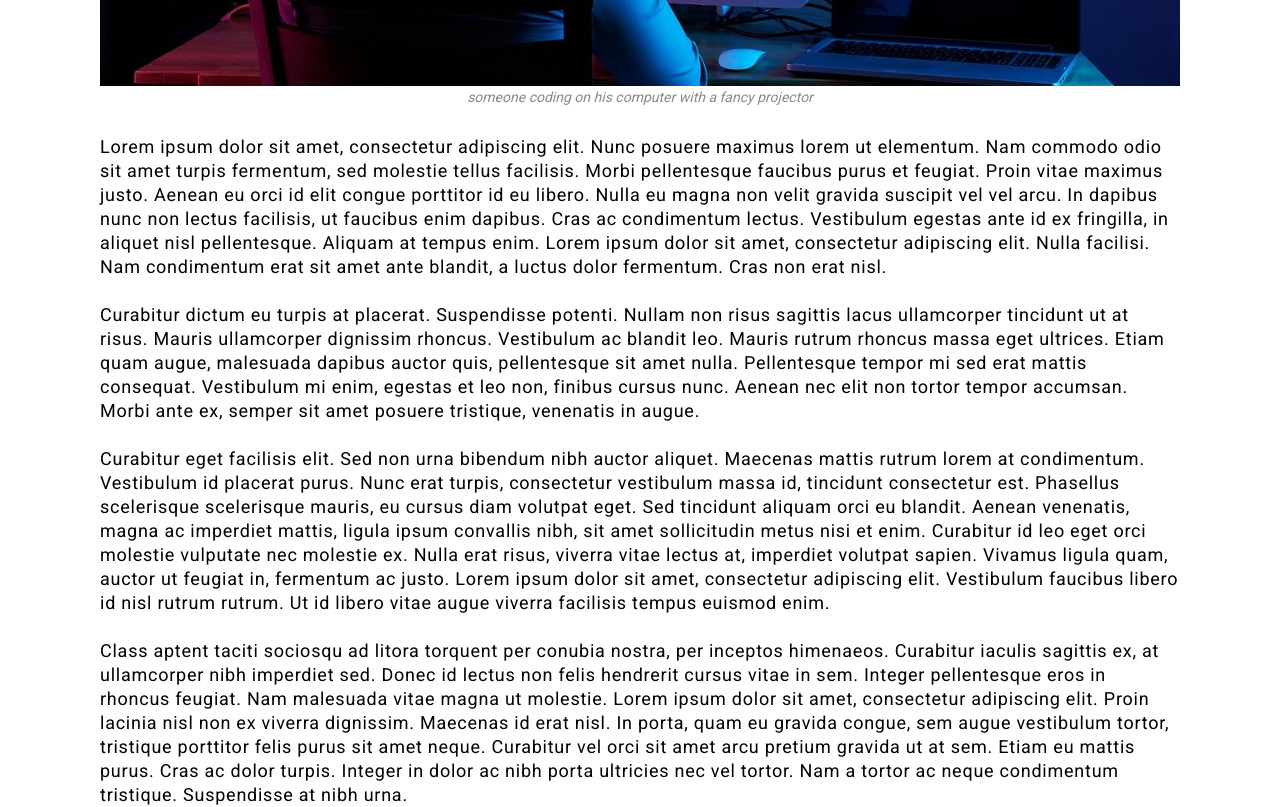
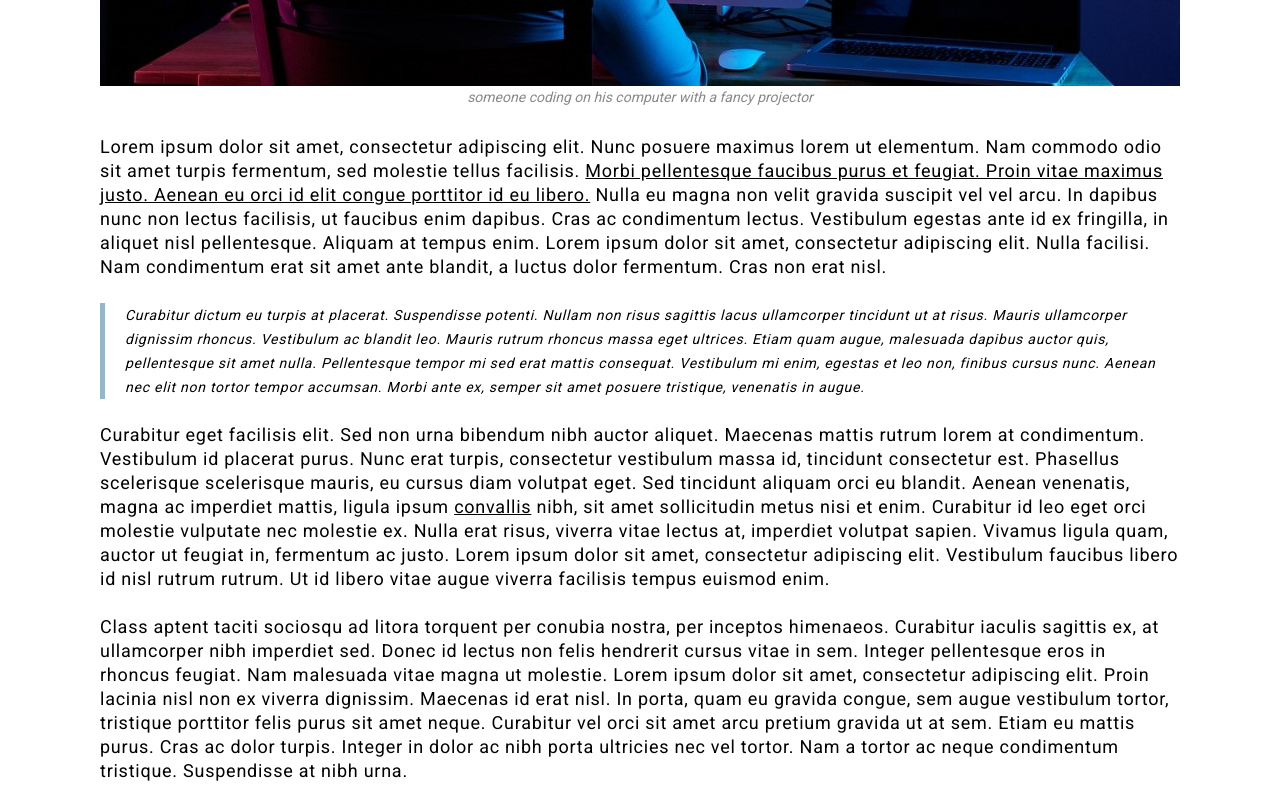
Before and after one commit to sharynneazhar/udacity-fend-p2-blog-site, a plain HTML site: page posts/04-12-2022-lorem-ipsum.html in a window 1280 px wide. Shown: the part 960-1767 px from the top of the page. Drawn offline with Linux system fonts and the light colour scheme.

Commit message:
Add typography examples

```diff
--- a/css/blog-post.css
+++ b/css/blog-post.css
@@ -64,6 +64,13 @@
   letter-spacing: 0.75px;
 }
 
+blockquote {
+  padding-left: 20px;
+  border-left: 5px solid rgba(46, 111, 149, 0.5);
+  font-size: 14px;
+  font-style: italic;
+}
+
 @media (max-width: 468px) {
   .blog-post-container {
     grid-template-columns: 1fr;
--- a/posts/04-12-2022-lorem-ipsum.html
+++ b/posts/04-12-2022-lorem-ipsum.html
@@ -57,22 +57,24 @@
     </figure>
     <section class="blog-post-content">
       Lorem ipsum dolor sit amet, consectetur adipiscing elit. Nunc posuere maximus lorem ut elementum. Nam commodo odio sit
-      amet turpis fermentum, sed molestie tellus facilisis. Morbi pellentesque faucibus purus et feugiat. Proin vitae maximus
-      justo. Aenean eu orci id elit congue porttitor id eu libero. Nulla eu magna non velit gravida suscipit vel vel arcu. In
+      amet turpis fermentum, sed molestie tellus facilisis. <u>Morbi pellentesque faucibus purus et feugiat. Proin vitae maximus
+      justo. Aenean eu orci id elit congue porttitor id eu libero.</u> Nulla eu magna non velit gravida suscipit vel vel arcu. In
       dapibus nunc non lectus facilisis, ut faucibus enim dapibus. Cras ac condimentum lectus. Vestibulum egestas ante id ex
       fringilla, in aliquet nisl pellentesque. Aliquam at tempus enim. Lorem ipsum dolor sit amet, consectetur adipiscing
       elit. Nulla facilisi. Nam condimentum erat sit amet ante blandit, a luctus dolor fermentum. Cras non erat nisl.
       <br><br>
-      Curabitur dictum eu turpis at placerat. Suspendisse potenti. Nullam non risus sagittis lacus ullamcorper tincidunt ut at
-      risus. Mauris ullamcorper dignissim rhoncus. Vestibulum ac blandit leo. Mauris rutrum rhoncus massa eget ultrices. Etiam
-      quam augue, malesuada dapibus auctor quis, pellentesque sit amet nulla. Pellentesque tempor mi sed erat mattis
-      consequat. Vestibulum mi enim, egestas et leo non, finibus cursus nunc. Aenean nec elit non tortor tempor accumsan.
-      Morbi ante ex, semper sit amet posuere tristique, venenatis in augue.
-      <br><br>
+      <blockquote>
+        Curabitur dictum eu turpis at placerat. Suspendisse potenti. Nullam non risus sagittis lacus ullamcorper tincidunt ut at
+        risus. Mauris ullamcorper dignissim rhoncus. Vestibulum ac blandit leo. Mauris rutrum rhoncus massa eget ultrices. Etiam
+        quam augue, malesuada dapibus auctor quis, pellentesque sit amet nulla. Pellentesque tempor mi sed erat mattis
+        consequat. Vestibulum mi enim, egestas et leo non, finibus cursus nunc. Aenean nec elit non tortor tempor accumsan.
+        Morbi ante ex, semper sit amet posuere tristique, venenatis in augue.
+      </blockquote>
+      <br>
       Curabitur eget facilisis elit. Sed non urna bibendum nibh auctor aliquet. Maecenas mattis rutrum lorem at condimentum.
       Vestibulum id placerat purus. Nunc erat turpis, consectetur vestibulum massa id, tincidunt consectetur est. Phasellus
       scelerisque scelerisque mauris, eu cursus diam volutpat eget. Sed tincidunt aliquam orci eu blandit. Aenean venenatis,
-      magna ac imperdiet mattis, ligula ipsum convallis nibh, sit amet sollicitudin metus nisi et enim. Curabitur id leo eget
+      magna ac imperdiet mattis, ligula ipsum <u>convallis</u> nibh, sit amet sollicitudin metus nisi et enim. Curabitur id leo eget
       orci molestie vulputate nec molestie ex. Nulla erat risus, viverra vitae lectus at, imperdiet volutpat sapien. Vivamus
       ligula quam, auctor ut feugiat in, fermentum ac justo. Lorem ipsum dolor sit amet, consectetur adipiscing elit.
       Vestibulum faucibus libero id nisl rutrum rutrum. Ut id libero vitae augue viverra facilisis tempus euismod enim.
```
Also changed, not shown: index.html (+1 -1 lines).
